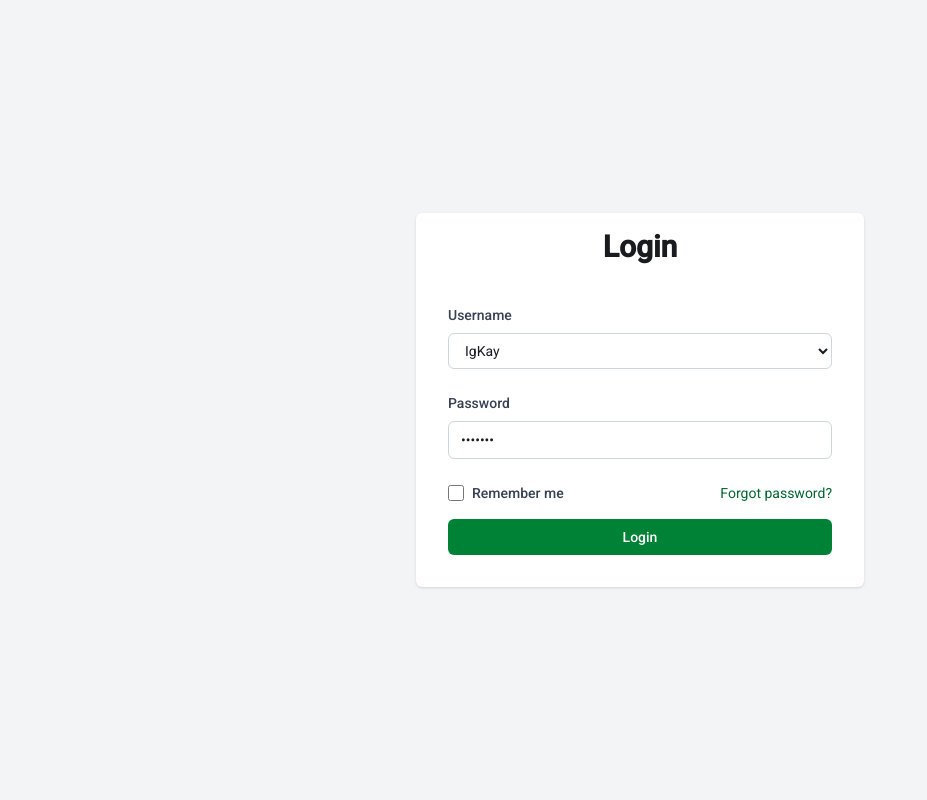
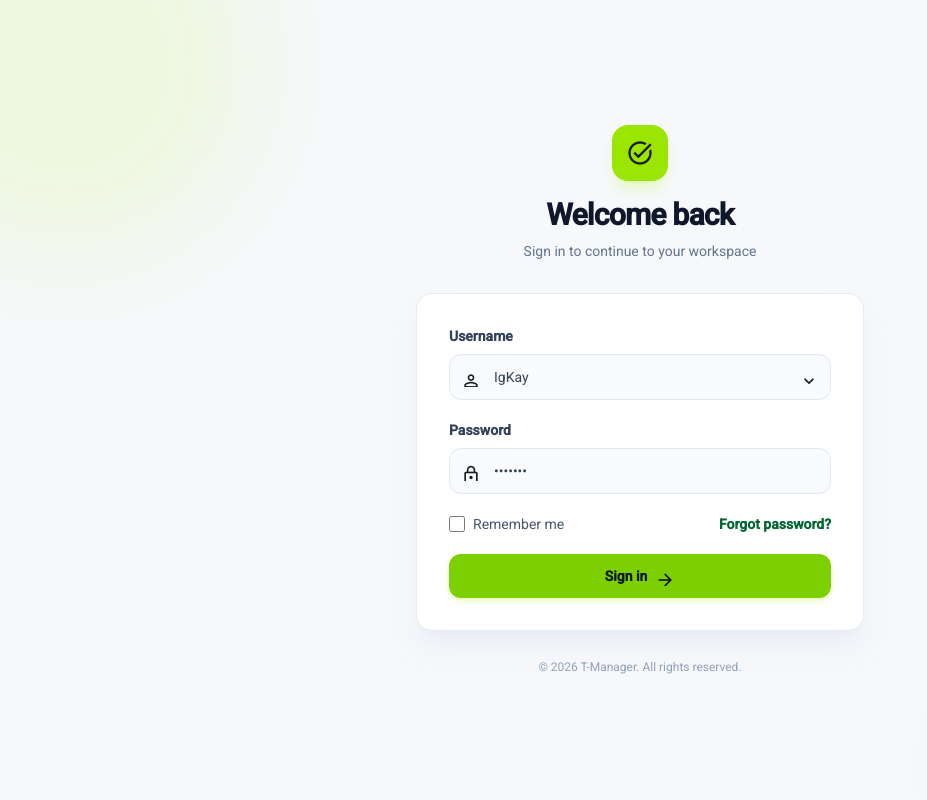
Before and after one commit to kingdanie/T-manager, an Angular app: page /login in a window 1280 px wide. Shown: the whole page, without its empty margins (0-927 px from the left). Built offline with nearby package versions, Linux system fonts and the light colour scheme.

Commit message:
feat: enhance login page layout and functionality with improved styling and structure

```diff
--- a/src/app/components/login/login.html
+++ b/src/app/components/login/login.html
@@ -1,28 +1,123 @@
-<div class="flex min-h-screen justify-center items-center bg-gray-100">
-  <div class="w-full max-w-md p-4 rounded-md shadow-sm bg-white">
-    <h1 class="text-3xl font-bold text-center mb-6">Login</h1>
 
-    <form (ngSubmit)="onSubmit()" class="space-y-4 p-4">
-      <div class="mb-6">
-        <label for="username" class="text-sm font-medium text-gray-700 block mb-2">Username</label>
-        <select id="username" [(ngModel)]="selectedUsername" name="username" class="w-full px-3 py-2 rounded-md border border-gray-300 focus:outline-none focus:ring-1 focus:ring-green-500">
-          <option *ngFor="let username of usernames" [value]="username">{{ username }}</option>
-        </select>
-        <!-- <label for="username" class="text-sm font-medium text-gray-700 block mb-2">Username</label>
-        <input type="text" id="username" [(ngModel)]="username" name="username" class="w-full px-3 py-2 rounded-md border border-gray-300 focus:outline-none focus:ring-1 focus:ring-green-500"> -->
+<div class="relative flex min-h-screen items-center justify-center overflow-hidden bg-[#F7F8FC] px-4 py-10">
+
+  <!-- Decorative background elements -->
+  <div class="pointer-events-none absolute -left-32 -top-32 h-96 w-96 rounded-full bg-lime-200/30 blur-3xl"></div>
+  <div class="pointer-events-none absolute -bottom-40 -right-24 h-96 w-96 rounded-full bg-green-100/50 blur-3xl"></div>
+
+  <div class="relative z-10 w-full max-w-md">
+
+    <!-- Branding -->
+    <div class="mb-8 text-center">
+      <div class="mx-auto mb-4 flex h-14 w-14 items-center justify-center rounded-2xl bg-lime-400 shadow-lg shadow-lime-200/60">
+        <mat-icon class="!h-7 !w-7 !text-[28px] !leading-7 text-slate-900">
+          task_alt
+        </mat-icon>
       </div>
-      <div class="mb-6">
-        <label for="password" class="text-sm font-medium text-gray-700 block mb-2">Password</label>
-        <input type="password" id="password" [(ngModel)]="password" name="password" class="w-full px-3 py-2 rounded-md border border-gray-300 focus:outline-none focus:ring-1 focus:ring-green-500">
-      </div>
-      <div class="flex items-center justify-between mb-4">
-        <div class="flex items-center">
-          <input type="checkbox" id="remember-me" name="remember-me" class="w-4 h-4 text-green-600 focus:ring-none rounded">
-          <label for="remember-me" class="ml-2 text-sm font-medium text-gray-700">Remember me</label>
+
+      <h1 class="text-3xl font-bold tracking-tight text-slate-900">
+        Welcome back
+      </h1>
+
+      <p class="mt-2 text-sm text-slate-500">
+        Sign in to continue to your workspace
+      </p>
+    </div>
+
+    <!-- Login card -->
+    <div class="rounded-2xl border border-slate-200/80 bg-white p-6 shadow-xl shadow-slate-200/50 sm:p-8">
+
+      <form (ngSubmit)="onSubmit()" class="space-y-5">
+
+        <!-- Username -->
+        <div>
+          <label for="username" class="mb-2 block text-sm font-semibold text-slate-700">
+            Username
+          </label>
+
+          <div class="relative">
+            <mat-icon class="pointer-events-none absolute left-3 top-1/2 !h-5 !w-5 -translate-y-1/2 !text-xl text-slate-400">
+              person_outline
+            </mat-icon>
+
+            <select
+              id="username"
+              [(ngModel)]="selectedUsername"
+              name="username"
+              required
+              class="w-full appearance-none rounded-xl border border-slate-200 bg-slate-50 py-3 pl-11 pr-10 text-sm text-slate-700 outline-none transition focus:border-lime-500 focus:bg-white focus:ring-4 focus:ring-lime-100"
+            >
+              <option value="" disabled>Select your username</option>
+              <option *ngFor="let username of usernames" [value]="username">
+                {{ username }}
+              </option>
+            </select>
+
+            <mat-icon class="pointer-events-none absolute right-3 top-1/2 !h-5 !w-5 -translate-y-1/2 !text-xl text-slate-400">
+              expand_more
+            </mat-icon>
+          </div>
         </div>
-        <a href="#" class="text-sm text-green-800 hover:underline">Forgot password?</a>
-      </div>
-      <button type="submit" class="w-full px-3 py-2 rounded-md bg-green-700 text-white font-medium hover:bg-green-800 focus:outline-none focus:ring-2 focus:ring-offset-2 focus:ring-green-500">Login</button>
-    </form>
+
+        <!-- Password -->
+        <div>
+          <label for="password" class="mb-2 block text-sm font-semibold text-slate-700">
+            Password
+          </label>
+
+          <div class="relative">
+            <mat-icon class="pointer-events-none absolute left-3 top-1/2 !h-5 !w-5 -translate-y-1/2 !text-xl text-slate-400">
+              lock_outline
+            </mat-icon>
+
+            <input
+              type="password"
+              id="password"
+              [(ngModel)]="password"
+              name="password"
+              required
+              placeholder="Enter your password"
+              class="w-full rounded-xl border border-slate-200 bg-slate-50 py-3 pl-11 pr-4 text-sm text-slate-700 outline-none transition placeholder:text-slate-400 focus:border-lime-500 focus:bg-white focus:ring-4 focus:ring-lime-100"
+            />
+          </div>
+        </div>
+
+        <!-- Remember / Forgot password -->
+        <div class="flex items-center justify-between gap-3">
+          <label for="remember-me" class="flex cursor-pointer items-center gap-2 text-sm text-slate-600">
+            <input
+              type="checkbox"
+              id="remember-me"
+              name="remember-me"
+              class="h-4 w-4 rounded border-slate-300 accent-lime-600 focus:ring-lime-500"
+            />
+            Remember me
+          </label>
+
+          <a
+            href="#"
+            class="text-sm font-semibold text-green-800 transition hover:text-lime-700 hover:underline"
+          >
+            Forgot password?
+          </a>
+        </div>
+
+        <!-- Submit -->
+        <button
+          type="submit"
+          class="flex w-full items-center justify-center gap-2 rounded-xl bg-lime-500 px-4 py-3 text-sm font-bold text-slate-900 shadow-md shadow-lime-200/60 transition duration-200 hover:bg-lime-400 hover:shadow-lg focus:outline-none focus:ring-4 focus:ring-lime-200 active:scale-[0.99]"
+        >
+          Sign in
+          <mat-icon class="!h-5 !w-5 !text-xl">arrow_forward</mat-icon>
+        </button>
+
+      </form>
+    </div>
+
+    <!-- Footer -->
+    <p class="mt-7 text-center text-xs text-slate-400">
+      © {{ currentYear }} T-Manager. All rights reserved.
+    </p>
+
   </div>
 </div>
--- a/src/app/components/login/login.ts
+++ b/src/app/components/login/login.ts
@@ -3,9 +3,12 @@ import { Router } from '@angular/router';
 import { FormsModule, ReactiveFormsModule } from '@angular/forms';
 import { CommonModule } from '@angular/common';
 import { AuthService } from '../../services/auth-service';
+import { MatIconModule } from '@angular/material/icon';
+import { MatTooltipModule } from '@angular/material/tooltip';
+
 
 @Component({
-  imports: [CommonModule, ReactiveFormsModule, FormsModule],
+  imports: [CommonModule, ReactiveFormsModule, FormsModule, MatIconModule, MatTooltipModule],
   selector: 'app-login',
   styleUrl: './login.css',
   templateUrl: './login.html',
@@ -20,11 +23,14 @@ export class Login {
   username: string = 'IgKay';
   password: string = 'demo123';
 
+  currentYear = new Date().getFullYear();
+
   onSubmit(): void {
   if (!this.selectedUsername || this.password !== 'demo123') {
     alert('Invalid username or password');
     return;
   }
+
 
   this.auth.getUserByUsername(this.selectedUsername).subscribe({
     next: (response) => {
```
